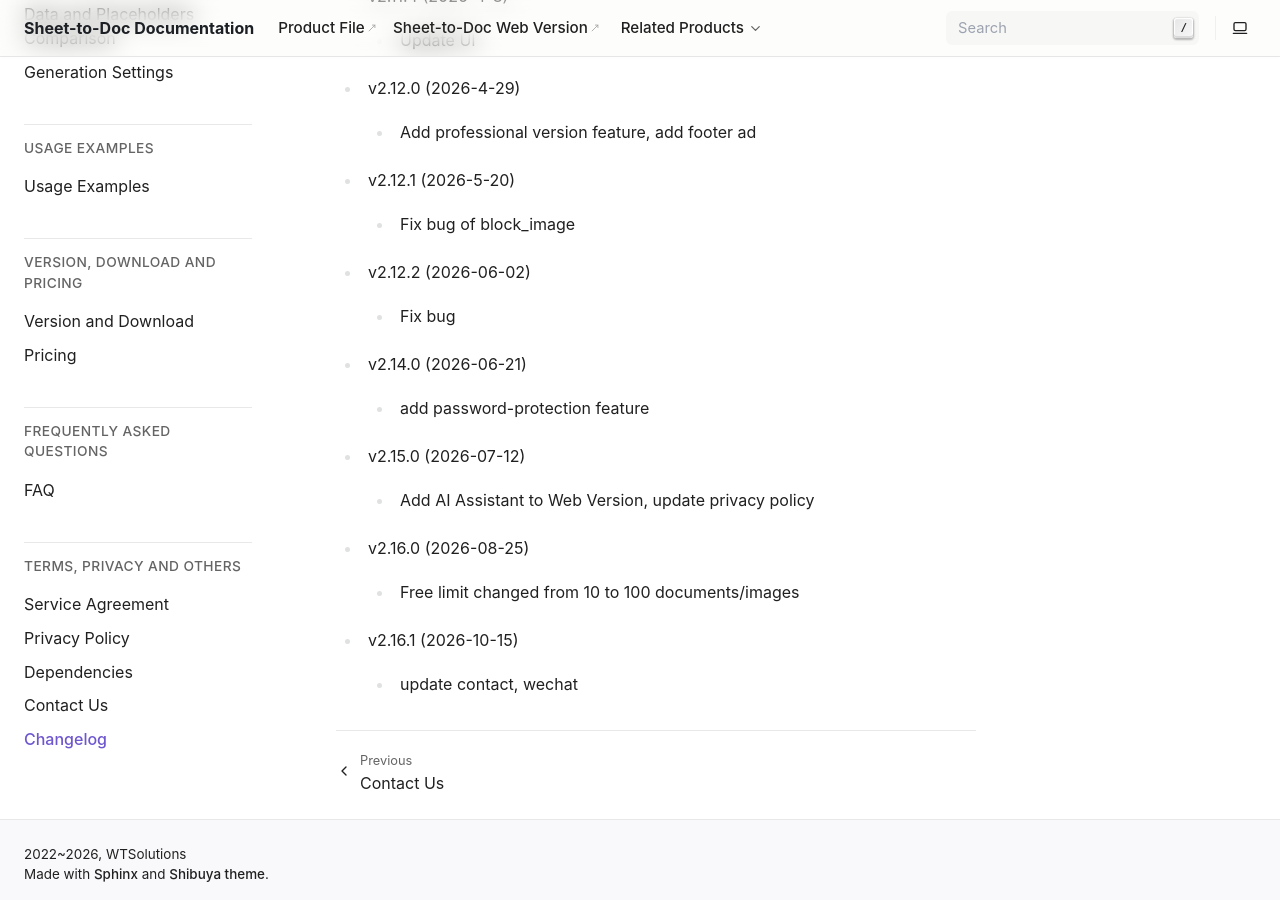
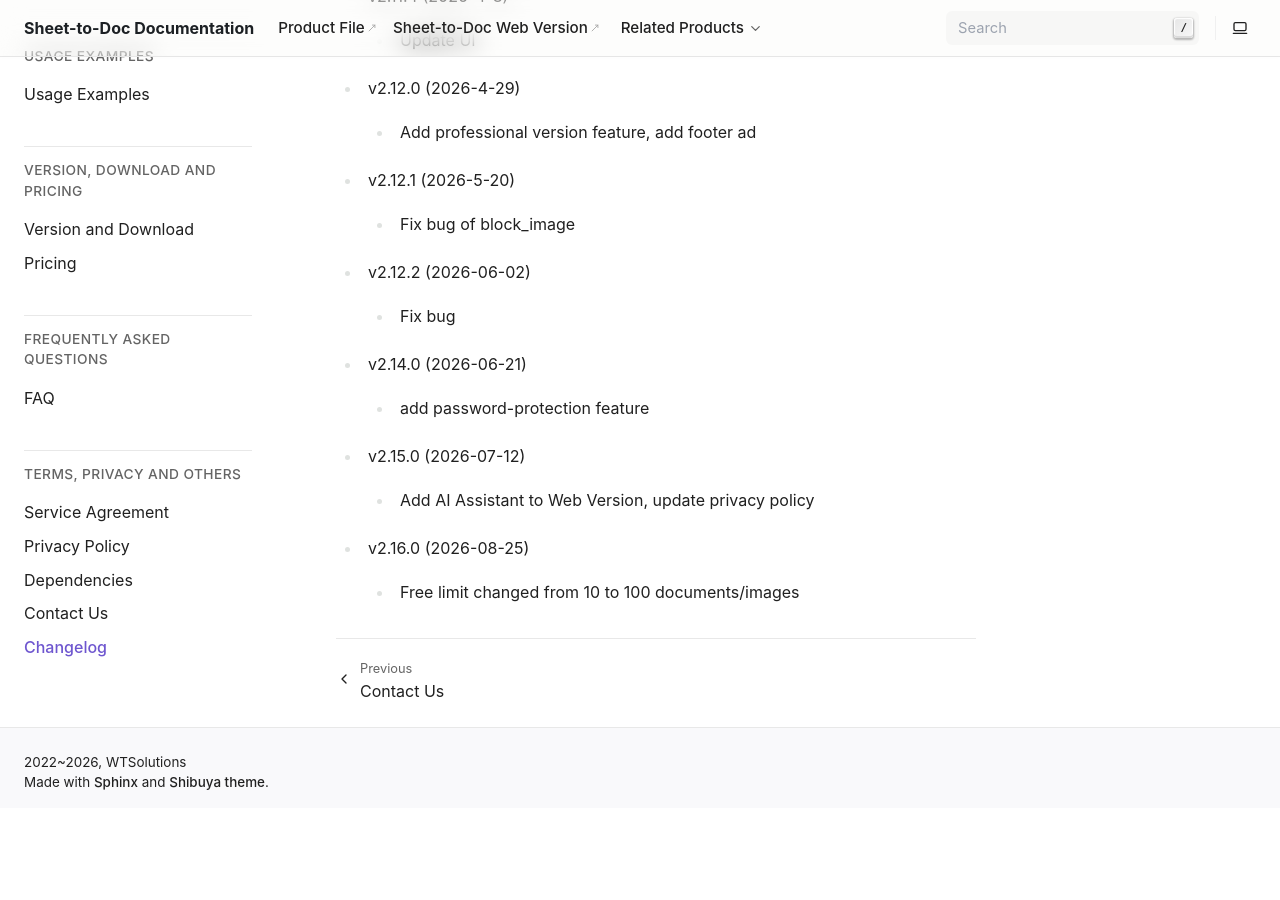
Before and after one commit to he-yang/sheet-to-doc, a Sphinx documentation site: the page built from source/changelog.md, in a window 1280 px wide and 900 px high, scrolled down 2230 px. Built offline with Sphinx 7.4.7, drawn with Linux system fonts in a browser that asks for light colours; after the commit the page ends 3038 px from its top, so only the background shows below that.

Commit message:
Revert "update contact wechat"
This reverts commit 80ec4030fe713415d5e41b362aa140f0e9db7940.

```diff
--- a/source/changelog.md
+++ b/source/changelog.md
@@ -95,6 +95,3 @@
 
 - v2.16.0 (2026-08-25)
   - Free limit changed from 10 to 100 documents/images
-
-- v2.16.1 (2026-10-15)
-  - update contact, wechat
--- a/source/conf.py
+++ b/source/conf.py
@@ -9,7 +9,7 @@
 project = 'Sheet-to-Doc Documentation'
 copyright = '2022~2026, WTSolutions'
 author = 'WTSolutions'
-release = '2.16.1.0'
+release = '2.16.0.0'
 
 # -- General configuration ---------------------------------------------------
 # https://www.sphinx-doc.org/en/master/usage/configuration.html#general-configuration
```
